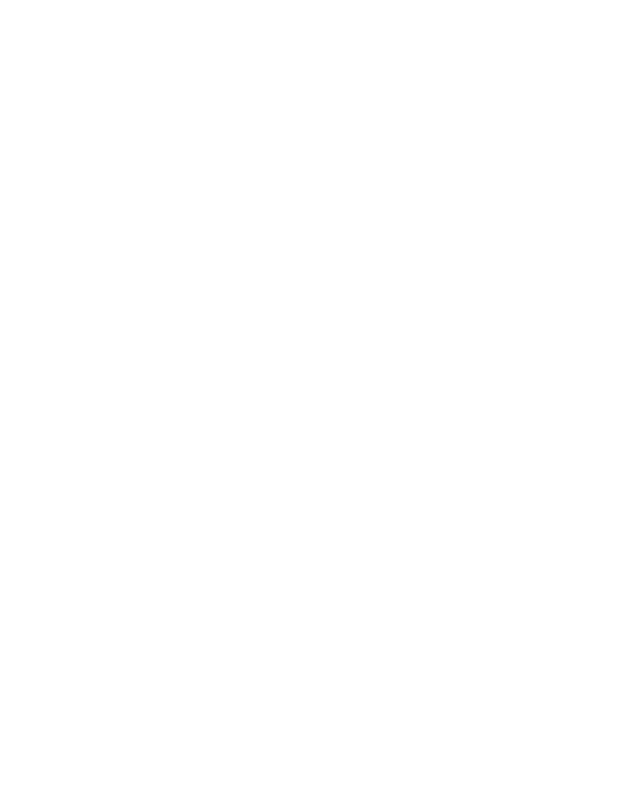
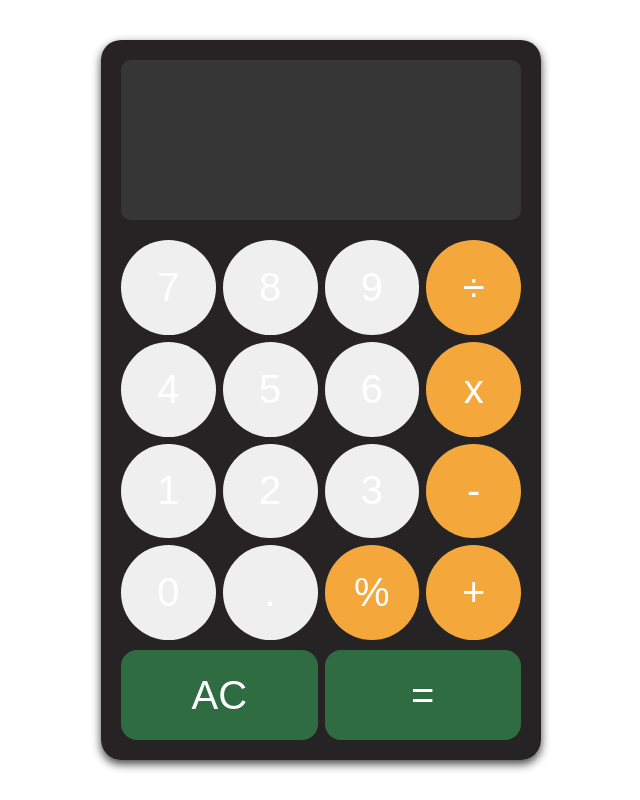
Before and after one commit to The-Somkene/Calculator, a plain HTML site: page index.html in a window 1280 px wide. Shown: the whole page, without its empty margins (319-959 px from the left). Drawn offline with Linux system fonts and the light colour scheme.

Commit message:
updated the styles

```diff
--- a/index.html
+++ b/index.html
@@ -1,15 +1,40 @@
 <!DOCTYPE html>
 <html lang="en">
-<head>
-    <meta charset="UTF-8">
-    <meta name="viewport" content="width=device-width, initial-scale=1.0">
-    <link rel="stylesheet" href="./style.css">
+  <head>
+    <meta charset="UTF-8" />
+    <meta name="viewport" content="width=device-width, initial-scale=1.0" />
+    <link rel="stylesheet" href="./style.css" />
     <title>Calculator App</title>
-</head>
-<body>
+  </head>
+  <body>
     <div class="calcBody">
+      <input id="display" type="text" />
+      <div class="buttons">
+        <button id="btn7">7</button>
+        <button id="btn8">8</button>
+        <button id="btn9">9</button>
+        <button id="btnd">÷</button>
 
+        <button id="btn4">4</button>
+        <button id="btn5">5</button>
+        <button id="btn6">6</button>
+        <button id="btnx">x</button>
+
+        <button id="btn1">1</button>
+        <button id="btn2">2</button>
+        <button id="btn3">3</button>
+        <button id="btnm">-</button>
+
+        <button id="btn0">0</button>
+        <button id="btn.">.</button>
+        <button id="btnp">%</button>
+        <button id="btna">+</button>
+      </div>
+      <div id="lastbtn">
+        <button id="btnReset">AC</button>
+        <button id="btne">=</button>
+      </div>
     </div>
     <script src="./main.js"></script>
-</body>
+  </body>
 </html>
--- a/style.css
+++ b/style.css
@@ -2,3 +2,71 @@
   padding: 0;
   margin: 0;
 }
+
+body {
+  display: flex;
+  align-items: center;
+  justify-content: center;
+  min-height: 100vh;
+  font-family: Arial, Helvetica, sans-serif;
+}
+
+.calcBody {
+  width: 400px;
+  background-color: rgba(30, 28, 28, 0.969);
+  padding: 20px;
+  border-radius: 20px;
+  box-shadow: 0 4px 10px rgba(68, 67, 67, 1);
+}
+
+#display {
+  width: 390px;
+  height: 150px;
+  border: none;
+  border-radius: 10px;
+  margin-bottom: 20px;
+  padding: 5px;
+  font-size: 68px;
+  color: white;
+  background-color: rgba(68, 67, 67, 0.608);
+  text-align: right;
+}
+
+.buttons {
+  display: grid;
+  grid-template-columns: repeat(4, 1fr);
+  gap: 7px;
+  margin-bottom: 10px;
+  /* background-color: rgba(68, 67, 67, 0.608); */
+}
+
+button {
+  aspect-ratio: 1/1;
+  /* height: 100px; */
+  border: none;
+  border-radius: 100%;
+  font-size: 40px;
+  color: #ffffff;
+}
+
+#btnx,
+#btnd,
+#btnm,
+#btna,
+#btnp {
+  background-color: rgb(244, 167, 59);
+}
+
+#lastbtn {
+  display: grid;
+  grid-template-columns: repeat(2, 1fr);
+  gap: 7px;
+}
+
+#btnReset,
+#btne {
+  height: 90px;
+  border-radius: 16px;
+  width: 196.5px;
+  background-color: rgb(47, 108, 65);
+}
```
